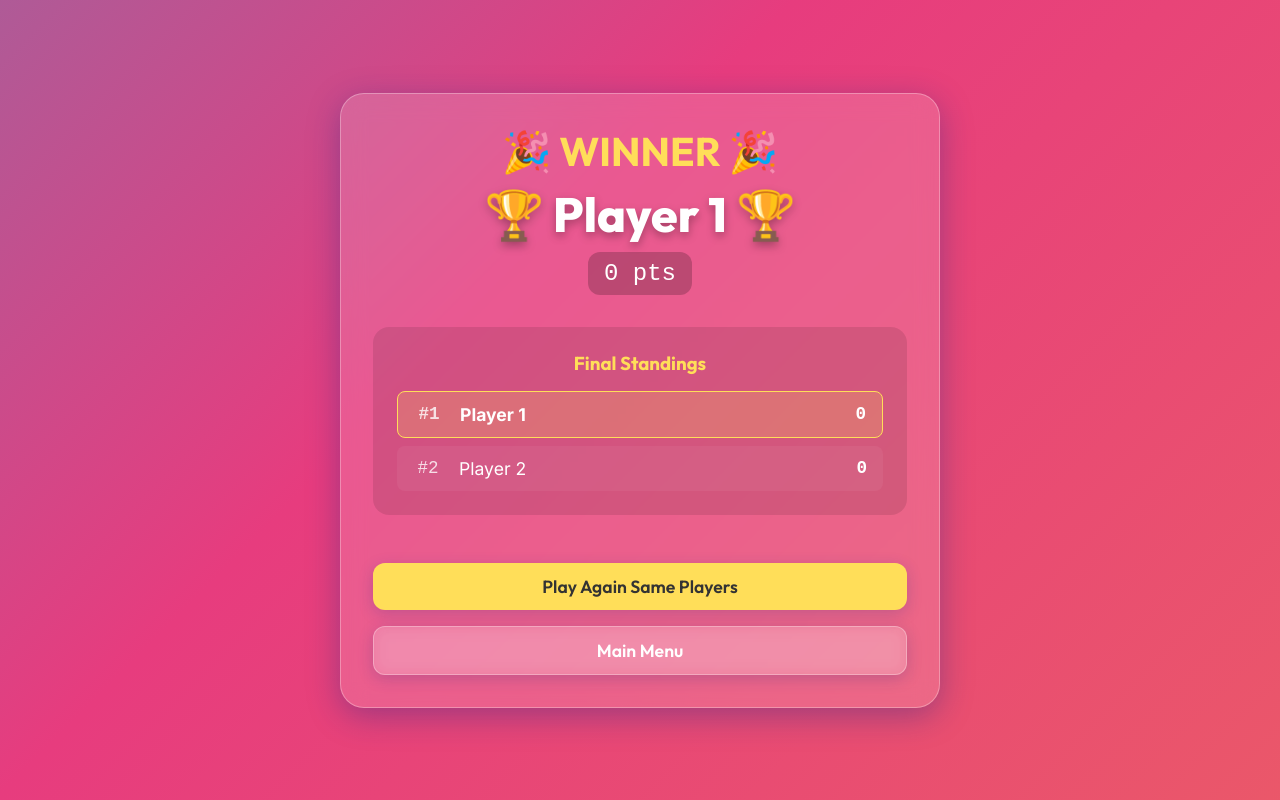
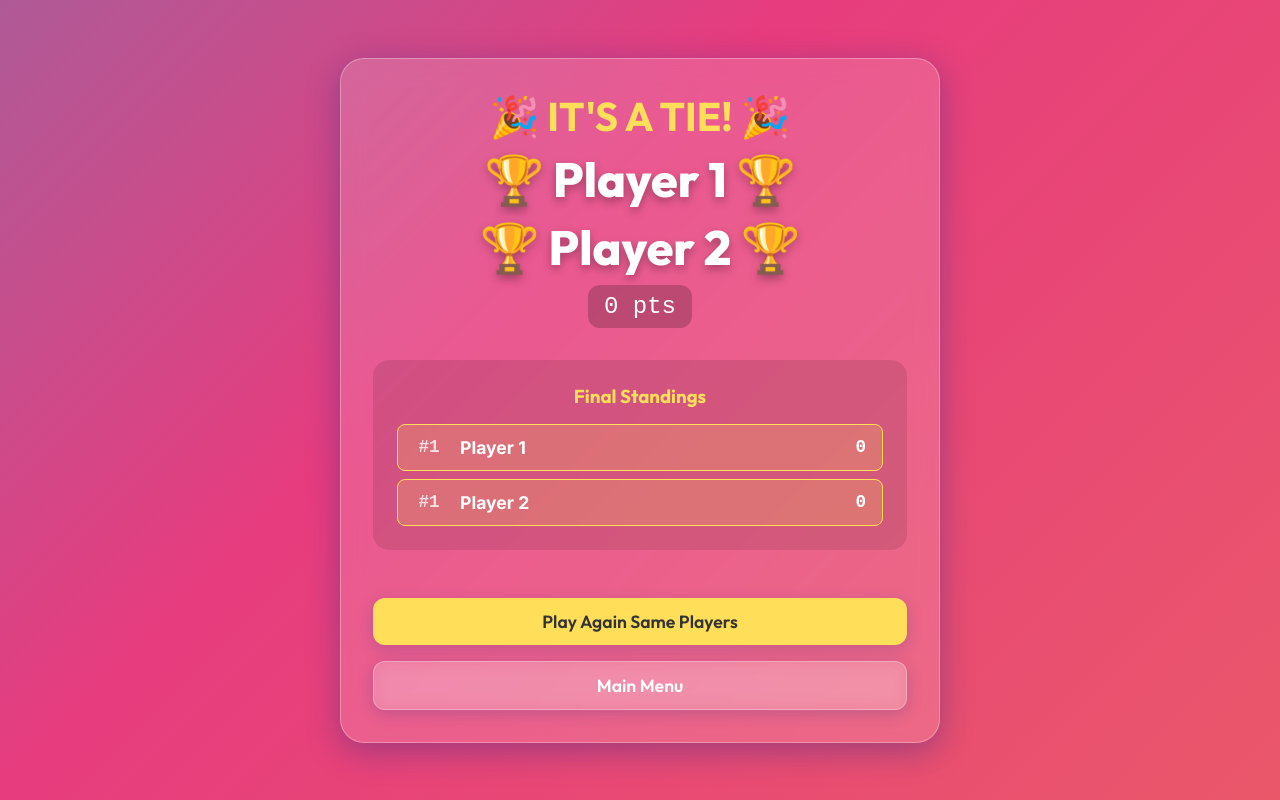
Before and after one commit to l2lam/slopelinko, a Vue app: page /end in a window 1280 px wide. Built offline with nearby package versions, Linux system fonts and the light colour scheme.

Commit message:
feat: Implement tie handling and correct ranking on the EndScreen; docs: Add comprehensive project README.

```diff
--- a/src/views/EndScreen.vue
+++ b/src/views/EndScreen.vue
@@ -2,22 +2,24 @@
   <div class="end-container">
     <div class="glass-panel results-panel">
 
-      <div v-if="winner" class="winner-section">
-        <h1 class="winner-title">🎉 WINNER 🎉</h1>
-        <h2 class="winner-name">🏆 {{ winner.name }} 🏆</h2>
-        <div class="winner-score">{{ winner.score }} pts</div>
+      <div v-if="winners.length > 0" class="winner-section">
+        <h1 class="winner-title" v-if="winners.length === 1">🎉 WINNER 🎉</h1>
+        <h1 class="winner-title" v-else>🎉 IT'S A TIE! 🎉</h1>
+
+        <h2 v-for="w in winners" :key="w.id" class="winner-name">🏆 {{ w.name }} 🏆</h2>
+        <div class="winner-score" v-if="winners[0]">{{ winners[0].score }} pts</div>
       </div>
 
       <div class="standings">
         <h3>Final Standings</h3>
         <div class="player-list">
           <div
-            v-for="(player, index) in sortedPlayers"
+            v-for="player in sortedPlayers"
             :key="player.id"
             class="player-row"
-            :class="{ isWinner: index === 0 }"
+            :class="{ isWinner: winners.length > 0 && player.score === winners[0]?.score }"
           >
-            <span class="rank">#{{ index + 1 }}</span>
+            <span class="rank">#{{ getRank(player) }}</span>
             <span class="name">{{ player.name }}</span>
             <span class="score">{{ player.score }}</span>
           </div>
@@ -43,7 +45,20 @@ const sortedPlayers = computed(() => {
   return [...gameState.players].sort((a, b) => b.score - a.score)
 })
 
-const winner = computed(() => sortedPlayers.value[0])
+const getRank = (player: typeof gameState.players[0]) => {
+  // Find index of first player with this score
+  const firstIndex = sortedPlayers.value.findIndex(p => p.score === player.score)
+  return firstIndex + 1
+}
+
+const winners = computed(() => {
+  if (sortedPlayers.value.length === 0) return []
+  const topPlayer = sortedPlayers.value[0]
+  if (!topPlayer) return []
+
+  const topScore = topPlayer.score
+  return sortedPlayers.value.filter(p => p.score === topScore)
+})
 
 const playAgain = () => {
   resetGame()
```
Also changed, not shown: 1 other file (tests, documents, lock files or other folders).
